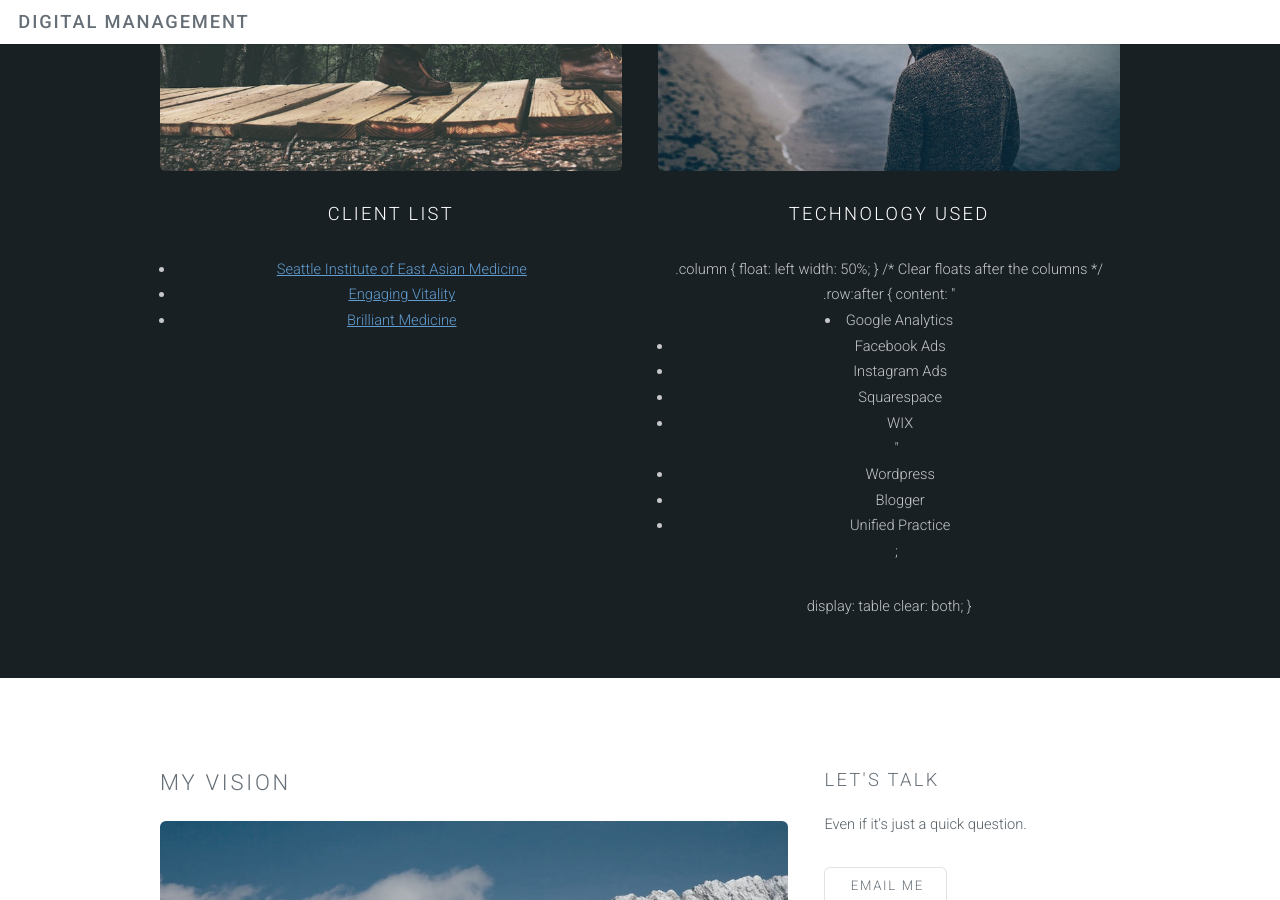
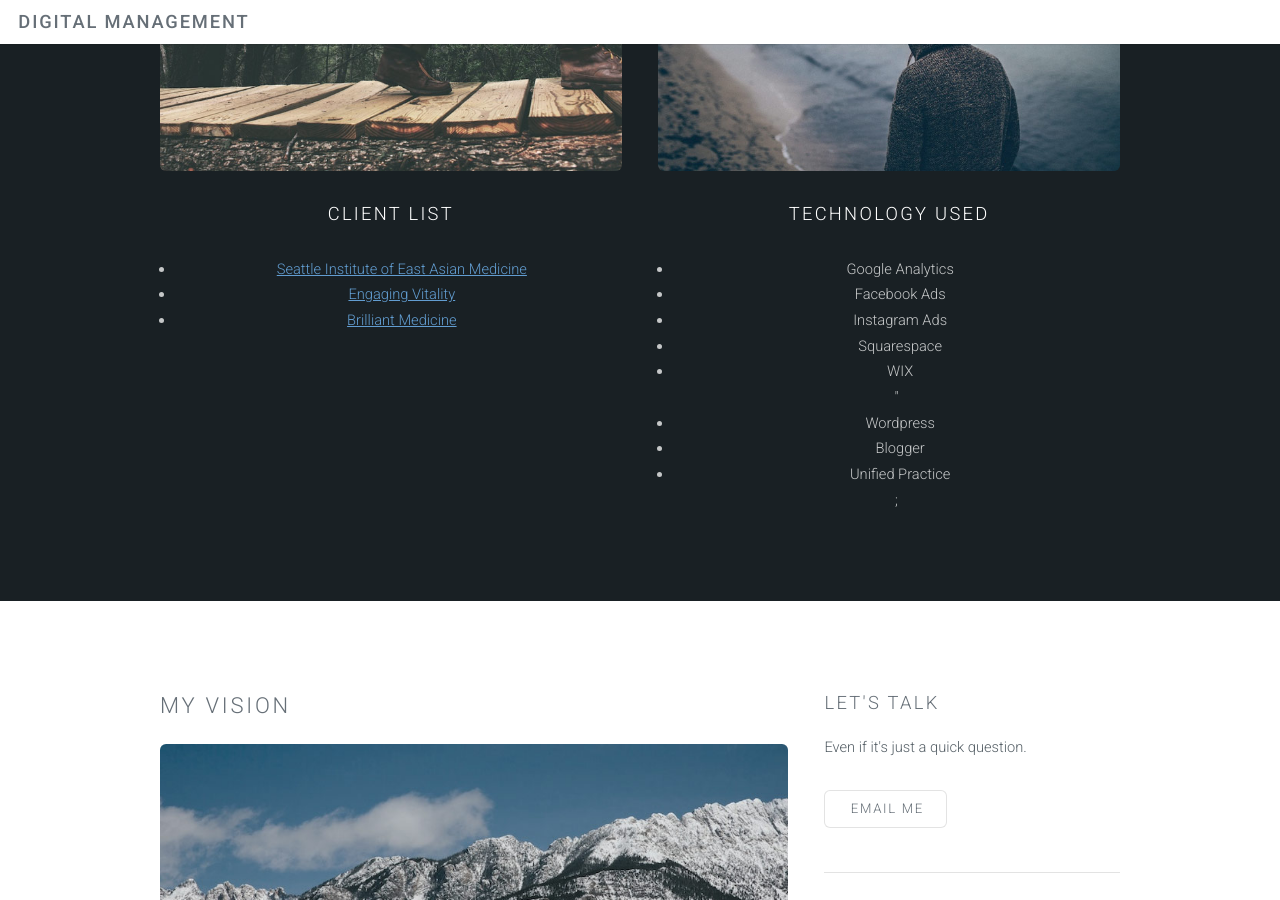
Before and after one commit to bycait/bycait.github.io, a Jekyll site: the page built from index.html, in a window 1280 px wide and 900 px high, scrolled down 1190 px. Built offline with Jekyll 4.4.1, drawn with Linux system fonts in a browser that asks for light colours.

Commit message:
Update index.html

```diff
--- a/index.html
+++ b/index.html
@@ -62,18 +62,9 @@ layout: landing-page
 								<a href="#" class="image fit"><img src="images/pic02.jpg" alt="" /></a>
 								<h3>TECHNOLOGY USED</h3>
 								<p>
-									<div class="row">
-								        <div class="column"></div>
-								        <div class="column"></div>
-								         </div>
-								      .column {
-								    float: left
-								    width: 50%;
-								}
-								/* Clear floats after the columns */
-								.row:after {
-								content: "<li>Google Analytics</li>
-								<ul>
+									<ul>
+									<li>Google Analytics</li>
+
 										<li>Facebook Ads</li>
 										<li>Instagram Ads</li>
 										<li>Squarespace</li>
@@ -83,9 +74,6 @@ layout: landing-page
 										<li>Unified Practice</li>;
 									</ul>
 								</p>
-								display: table
-								clear: both;
-								}
 
 							</section>
 						</div>
```
